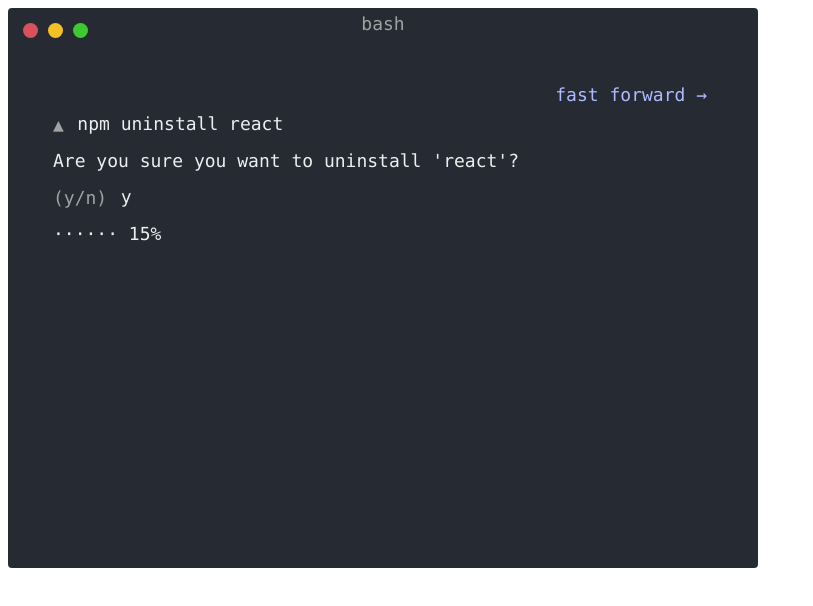
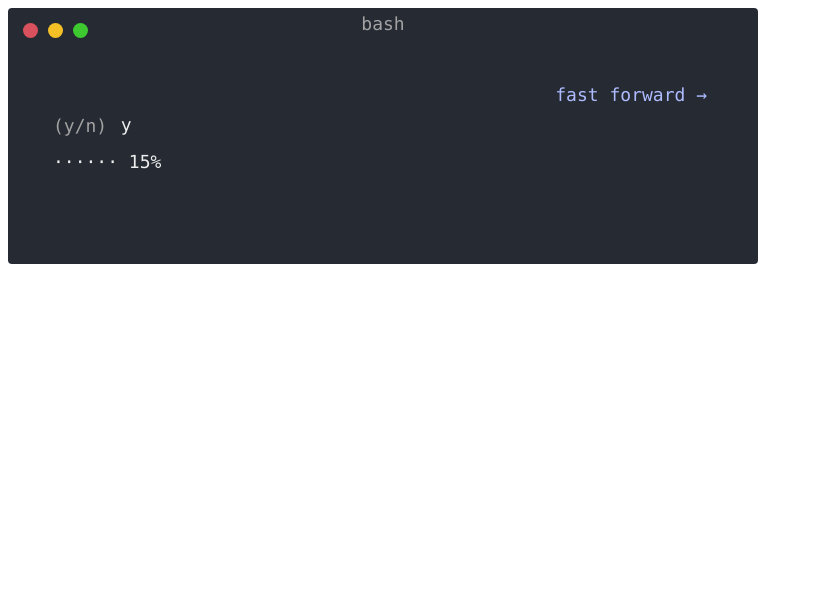
Before and after one commit to Lehoczky/vue-termynal, a Vue app: page / in a window 1280 px wide. Shown: the top 606 px of the page, without its empty margins (0-813 px from the left). Built offline with nearby package versions, Linux system fonts and the light colour scheme.

Commit message:
emit event from the terminal

```diff
--- a/playground/App.vue
+++ b/playground/App.vue
@@ -1,5 +1,13 @@
 <template>
-  <v-termynal :type-delay="40" :line-delay="700" forward-button restart-button>
+  <v-termynal
+    :type-delay="40"
+    :line-delay="700"
+    forward-button
+    restart-button
+    @before-new-line="scrollToNewLine($event)"
+    @restart="scrollToTop()"
+  >
+    <div ref="container" class="line-container">
       <vt-input prompt="▲">npm uninstall react</vt-input>
       <vt-text>Are you sure you want to uninstall 'react'?</vt-text>
       <vt-input prompt="(y/n)" :type-delay="1000">y</vt-input>
@@ -10,7 +18,10 @@
       <vt-text>['🦄', '🦄', '🦄', '🦄', '🦄']</vt-text>
       <vt-input prompt="▲">cd ~/repos</vt-input>
       <vt-input prompt="▲  ~/repos">git checkout branch master</vt-input>
-    <vt-input prompt="▲  ~/repos (master)">git commit -m "Fix things"</vt-input>
+      <vt-input prompt="▲  ~/repos (master)"
+        >git commit -m "Fix things"</vt-input
+      >
+    </div>
   </v-termynal>
 </template>
 
@@ -20,13 +31,28 @@ import { VTermynal, VtInput, VtProgress, VtText } from "../src"
 
 export default defineComponent({
   components: { VTermynal, VtInput, VtProgress, VtText },
+  methods: {
+    scrollToNewLine(line) {
+      const containerElement = this.$refs.container
+
+      if (line.offsetTop - line.offsetHeight > containerElement.offsetHeight) {
+        containerElement.scrollTo({
+          top:
+            line.offsetTop - line.offsetHeight - containerElement.offsetHeight,
+          behavior: "smooth",
+        })
+      }
+    },
+    scrollToTop() {
+      this.$refs.container.scrollTo({ top: 0 })
+    },
+  },
 })
 </script>
 
 <style>
-/* :root {
-  --vt-color-bg: #ddd;
-  --vt-color-text: #1a1e24;
-  --vt-color-text-subtle: #d76d77;
-} */
+.line-container {
+  height: 100px;
+  overflow: hidden;
+}
 </style>
--- a/src/components/VTermynal.vue
+++ b/src/components/VTermynal.vue
@@ -50,6 +50,7 @@ export default defineComponent({
     /** Whether to a show the restart button. */
     restartButton: { type: Boolean, default: false, required: false },
   },
+  emits: ["start", "before-new-line", "fast-forward", "finish", "restart"],
   data() {
     return {
       lines: [],
@@ -71,6 +72,23 @@ export default defineComponent({
       )
     },
   },
+  watch: {
+    started(newValue) {
+      if (newValue) {
+        this.$emit("start")
+      }
+    },
+    fastForward(newValue) {
+      if (newValue) {
+        this.$emit("fast-forward")
+      }
+    },
+    finished(newValue) {
+      if (newValue) {
+        this.$emit("finish")
+      }
+    },
+  },
   mounted() {
     if (this.lazy) {
       this.setupIntersectionObserver()
@@ -84,6 +102,7 @@ export default defineComponent({
       await wait(this.startDelay)
 
       for (const line of this.lines) {
+        this.$emit("before-new-line", line.$el)
         await line.show()
       }
       this.finished = true
@@ -95,6 +114,8 @@ export default defineComponent({
       for (const line of this.lines) {
         line.hide()
       }
+
+      this.$emit("restart")
       this.start()
     },
     doFastForward() {
```
Lines whose indentation alone changed are shown as unchanged.
